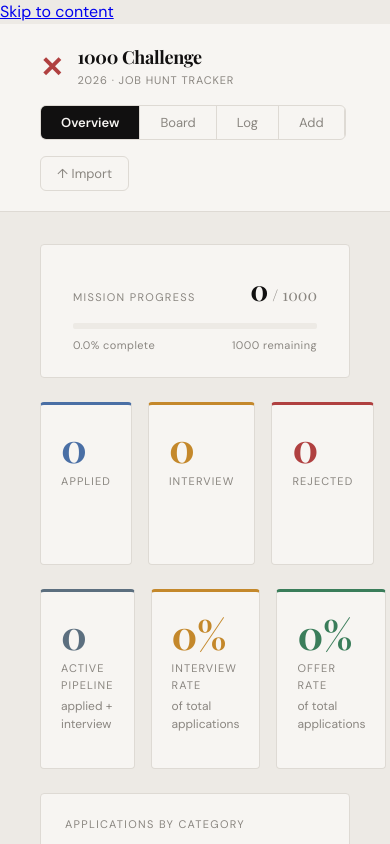
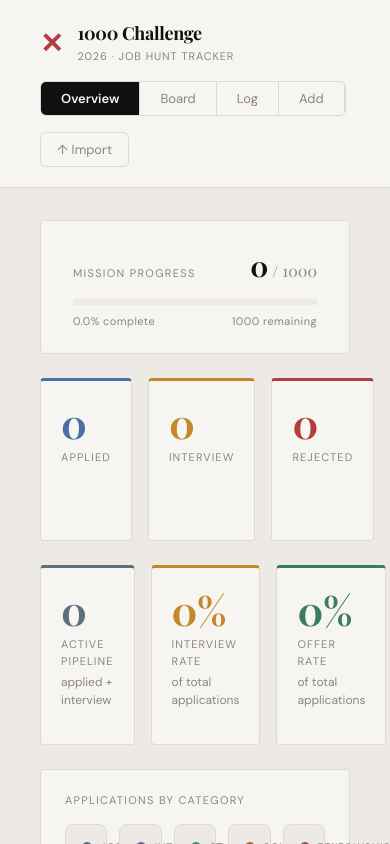
Before and after one commit to MeFerdi/rejection-tracker, a React (Vite) app: page / in a window 390 px wide. Shown: the top 844 px of the page. Built offline with nearby package versions, Linux system fonts and the light colour scheme.

Commit message:
feat: implement responsive design adjustments and enhance accessibility features in CSS

```diff
--- a/src/index.css
+++ b/src/index.css
@@ -25,6 +25,14 @@ body {
   line-height: 1.5;
 }
 
+html {
+  scroll-behavior: smooth;
+}
+
+body {
+  min-width: 320px;
+}
+
 button {
   cursor: pointer;
   font-family: inherit;
@@ -39,6 +47,162 @@ input:focus, select:focus, textarea:focus {
   border-color: #111010 !important;
 }
 
+button:focus-visible,
+a:focus-visible,
+input:focus-visible,
+select:focus-visible,
+textarea:focus-visible {
+  outline: 3px solid rgba(17, 16, 16, 0.18);
+  outline-offset: 2px;
+}
+
+.skip-link {
+  position: absolute;
+  left: 12px;
+  top: -40px;
+  z-index: 1000;
+  padding: 10px 14px;
+  border-radius: 999px;
+  background: #111010;
+  color: #F7F5F2;
+  text-decoration: none;
+  font-size: 13px;
+  transition: top 0.2s ease;
+}
+
+.skip-link:focus {
+  top: 12px;
+}
+
+.app-shell {
+  min-height: 100vh;
+  display: flex;
+  flex-direction: column;
+}
+
+.app-main {
+  flex: 1;
+}
+
+.header-nav {
+  scrollbar-width: thin;
+}
+
+@media (max-width: 900px) {
+  .page-pad {
+    padding-left: 20px !important;
+    padding-right: 20px !important;
+  }
+
+  .header-wrap {
+    padding: 16px 20px !important;
+  }
+
+  .header-stack {
+    align-items: flex-start !important;
+  }
+
+  .header-actions {
+    width: 100%;
+  }
+
+  .header-nav {
+    width: 100%;
+    overflow-x: auto;
+    -webkit-overflow-scrolling: touch;
+  }
+
+  .header-nav > button {
+    flex: 0 0 auto;
+  }
+
+  .dashboard-grid,
+  .dashboard-grid-secondary,
+  .dashboard-category-grid,
+  .addedit-grid,
+  .addedit-history-row,
+  .log-toolbar,
+  .log-filter-group,
+  .board-grid {
+    grid-template-columns: 1fr !important;
+  }
+
+  .log-toolbar {
+    flex-direction: column;
+    align-items: stretch !important;
+  }
+
+  .log-search,
+  .log-count,
+  .addedit-input,
+  .addedit-select,
+  .addedit-textarea {
+    width: 100% !important;
+  }
+
+  .log-count {
+    margin-left: 0 !important;
+  }
+
+  .app-row {
+    flex-direction: column;
+  }
+
+  .app-row-right {
+    align-items: flex-start !important;
+    min-width: 0 !important;
+    width: 100%;
+  }
+
+  .app-row-actions {
+    width: 100%;
+  }
+
+  .board-grid {
+    grid-template-columns: 1fr !important;
+  }
+
+  .board-column,
+  .addedit-card,
+  .dashboard-card,
+  .board-card {
+    border-radius: 8px !important;
+  }
+}
+
+@media (max-width: 640px) {
+  html {
+    font-size: 15px;
+  }
+
+  .page-pad {
+    padding-left: 16px !important;
+    padding-right: 16px !important;
+  }
+
+  .header-wrap {
+    padding: 14px 16px !important;
+  }
+
+  .addedit-card {
+    padding: 22px 18px !important;
+  }
+
+  .dashboard-card,
+  .board-card {
+    padding-left: 16px !important;
+    padding-right: 16px !important;
+  }
+
+  .log-toolbar {
+    gap: 10px !important;
+  }
+
+  .app-row {
+    gap: 14px !important;
+  }
+}
+
 /* Scrollbar */
 ::-webkit-scrollbar { width: 6px; }
 ::-webkit-scrollbar-track { background: #EDEAE5; }
```
